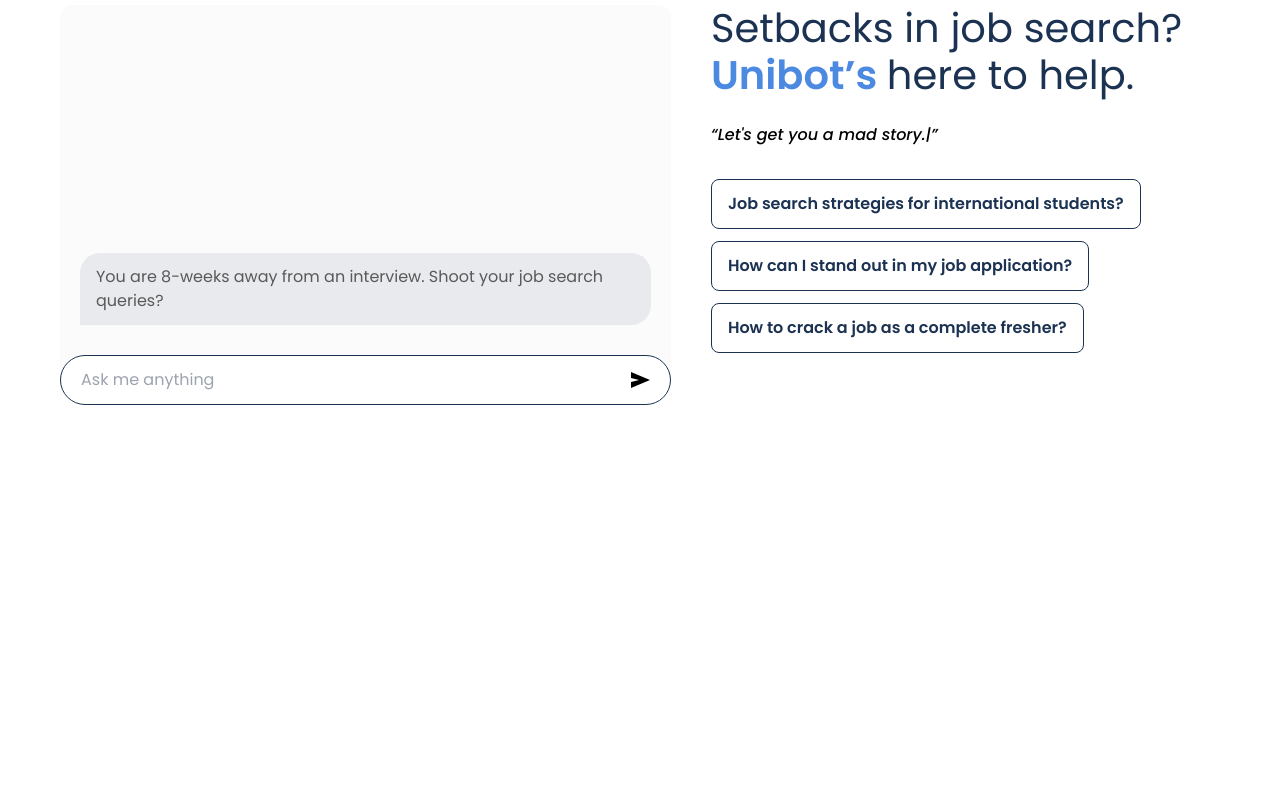
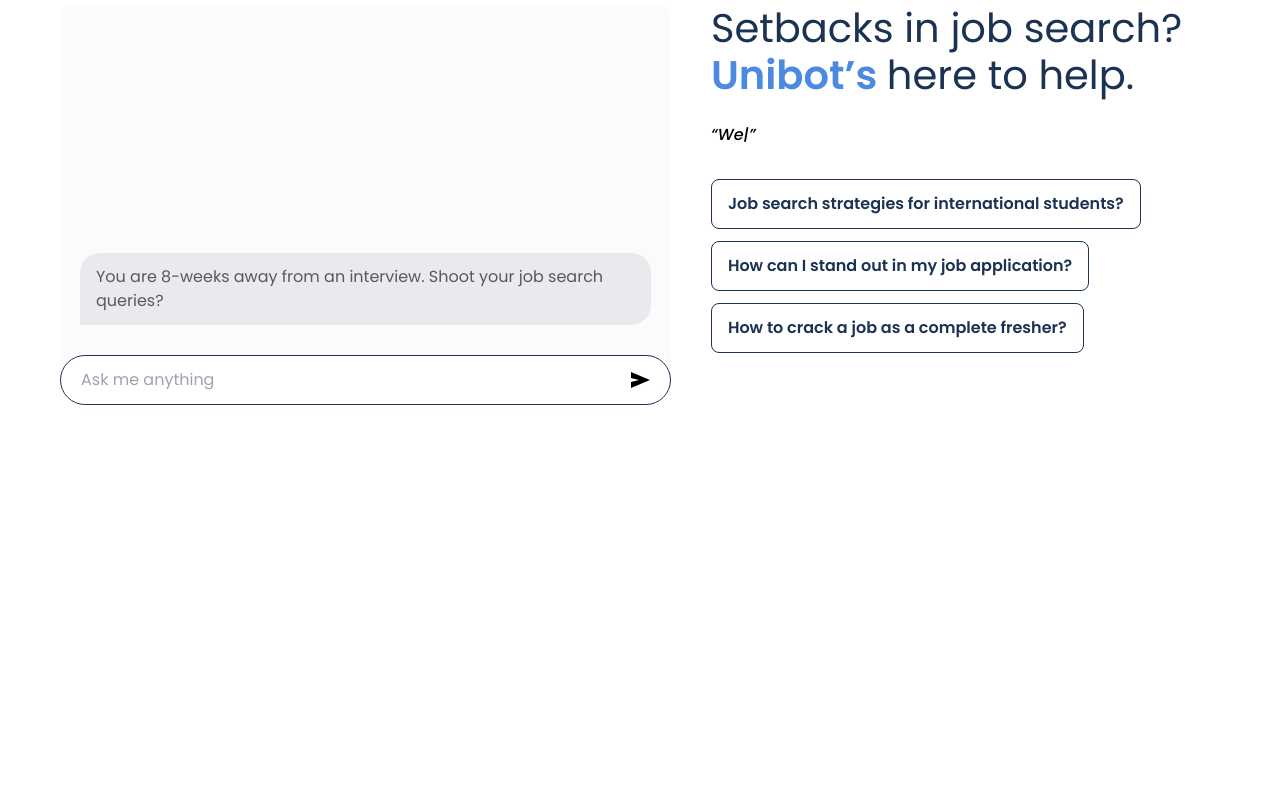
Before and after one commit to BVK23/madstories_frontend, a Next.js app: page / in a window 1280 px wide. Shown: the part 960-1760 px from the top of the page. Built offline with nearby package versions, Linux system fonts and the light colour scheme.

Commit message:
typingani_text

```diff
--- a/src/pages/index.js
+++ b/src/pages/index.js
@@ -186,20 +186,14 @@
       sequence={[
         "Securing a job abroad is a mad story.",
         1000, // wait 1s before replacing "Mice" with "Hamsters"
-        "We had a mad story, Now its your turn.",
+        "We had a mad story.",
         1000,
-        "Let's get you a mad story.",
+        "Now let's get you a mad story.",
         1000,
-        "Unibot's my name, acing your job hunt is my game.",
+        "Welcome to Unimad",
         1000,
-        "Got job-search questions? I've got answers!",
-        1000,
-        "Shoot your questions",
-        1000,
-        "Login to see how 8 weeks can transform your job hunt!",
-        1000,
-        "Welcome to Unimad — Mad Life Mad Vibes",
-        2000
+        "Mad Life Mad Vibes",
+        1000
       ]}
       wrapper="span"
       speed={80} //50
```
